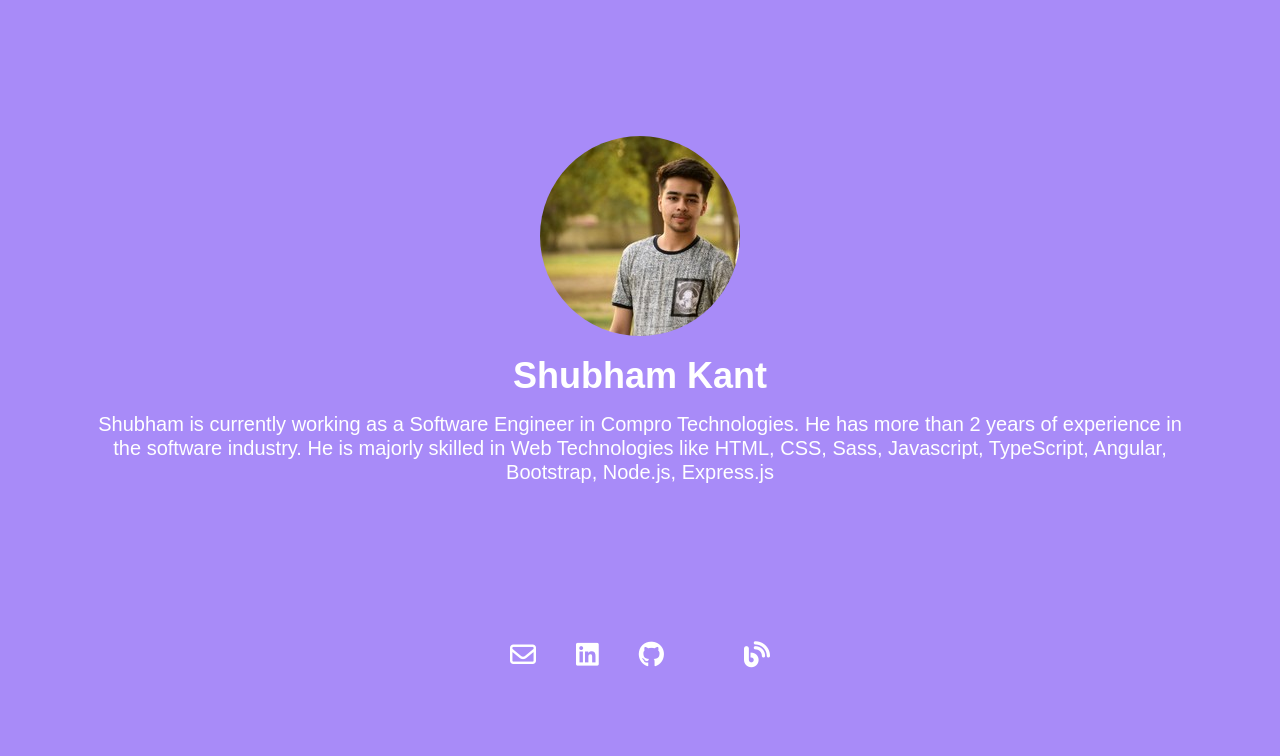
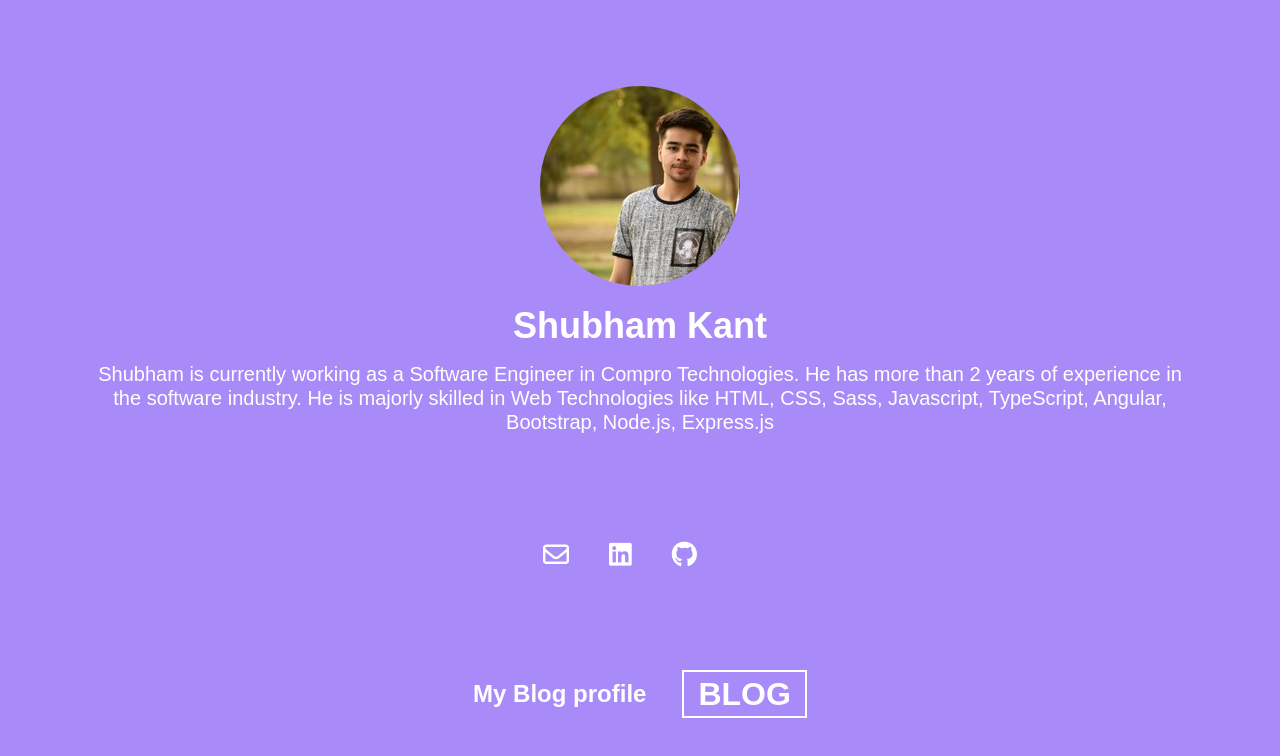
Before and after one commit to Shubham-kant/Shubham-Kant.github.io, a plain HTML site: page index.html in a window 1280 px wide. Drawn offline with Linux system fonts and the light colour scheme.

Commit message:
added work container

```diff
--- a/css/style.css
+++ b/css/style.css
@@ -686,3 +686,33 @@ section{
   .handle-icon:hover {
 	transform: scale(1.3);
   }
+  .work-container {
+	display: flex;
+	justify-content: center;
+	margin: 20px;
+  }
+  .blog-container {
+	margin-left: 36px;
+  }
+  .work-desc {
+	color: white;
+	font-size: 24px;
+	align-self: center;
+	font-weight: 600;
+  }
+  .blog {
+	font-size: 32px;
+	background: transparent;
+    border: 2px solid white;
+    padding: 10px 14px;
+	font-weight: 700;
+	line-height: 24px;
+  }
+  .blog:hover {
+	cursor: pointer;
+	background:#e30be7;
+  }
+  .blog-link {
+	text-decoration: none;
+	color: white;
+  }
--- a/index.html
+++ b/index.html
@@ -355,9 +355,22 @@
 			<a title="twitter" href="https://twitter.com/shubhamkant_" target="_blank" class="handle">
 				<i class="fa-brands fa-x-twitter handle-icon"></i>
 			</a>
-			<a title="blog" href="https://dev.to/shubhamkant_" target="_blank" class="handle">
+			<!-- <a title="blog" href="https://dev.to/shubhamkant_" target="_blank" class="handle">
 				<i class="fa-solid fa-blog handle-icon"></i>
-			</a>
+			</a> -->
+		</div>
+		<div class="work-container">
+			<p class="work-desc">
+				My Blog profile
+			</p>
+			<div class="blog-container">
+				<button class="blog">
+					<a title="blog profile" class="blog-link" href="https://dev.to/shubhamkant_" target="_blank">
+						BLOG
+					</a>
+				</button>
+			</div>
+
 		</div>
 	</div>
 	<!-- <script src="js\jquery-3.4.1.js"></script> -->
```
